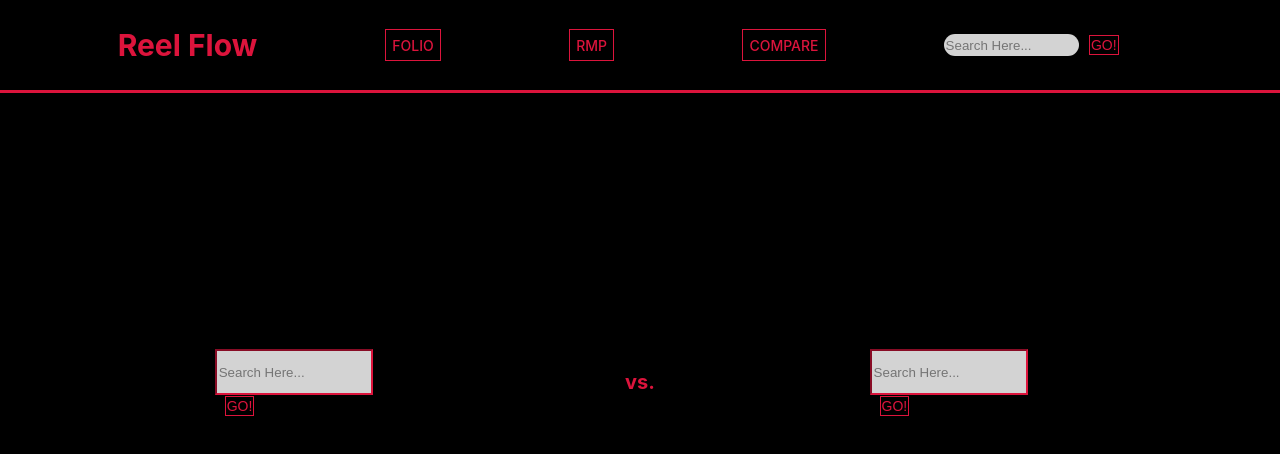
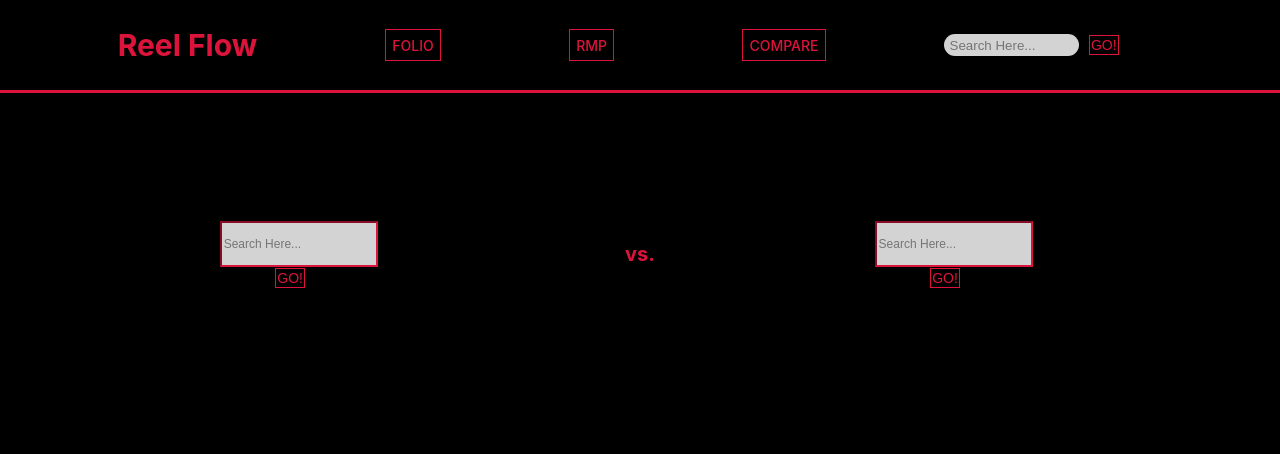
Before and after one commit to drivas-val/reelflow, a React (Create React App) app: page /Compare in a window 1280 px wide. Shown: the top 454 px of the page. Built offline with nearby package versions, Linux system fonts and the light colour scheme.

Commit message:
Edited search bar margins and size. Edited poster design for Compare Page.

```diff
--- a/src/components/CompareOne.tsx
+++ b/src/components/CompareOne.tsx
@@ -1,5 +1,5 @@
 import "./Styles.css"
-import {useContext, FormEvent, useState, useEffect} from 'react'
+import {useContext, FormEvent, useState, useEffect, MouseEvent} from 'react'
 import {GlobalContext} from '../context/GlobalState'
 import {Header} from '../components/Header'
 import { MovieType } from '../components/Slide';
@@ -15,6 +15,7 @@ type SearchProps = {
 
 export let CompareOne = (props:SearchProps) => {
     let [input, setInput] = useState("");
+    const { addCompare, compareList, removeCompare} = useContext(GlobalContext)
 
     let navigate = useNavigate()
 
@@ -34,6 +35,22 @@ export let CompareOne = (props:SearchProps) => {
         window.location.reload()
     }
 
+    const handleClickRemove = (event:MouseEvent<HTMLButtonElement>, movId: number) => {
+        event.preventDefault()
+        // const movie = compareList.find((m) => m.id == movId);
+        // if (movie) {
+        // removeCompare(compareList[0])
+        // navigate("/Compare")
+        // window.location.reload()
+        // }
+
+        for (let i = 0; i < compareList.length; i++) {
+            removeCompare(compareList[i])
+            navigate("/Compare")
+            window.location.reload()
+        }
+    }
+
     return(
             <div className="bodyStyle">
                 <div className='compareFlex'>
@@ -48,8 +65,11 @@ export let CompareOne = (props:SearchProps) => {
                         onChange={(event) => setInput(event.target.value)}
                         className="compareSearch"/>
                         <button type="submit"
-                        className="navBarStyle">GO!</button>
+                        className="compareGo">GO!</button>
                     </form>
+                </div>
+                <div className="restartFlex">
+                    <button onClick={(e) => handleClickRemove(e, compareList[0].id)} className="restartButton" type="button">Restart</button>
                 </div>
             </div>
         )
--- a/src/components/CompareSlide.tsx
+++ b/src/components/CompareSlide.tsx
@@ -81,9 +81,8 @@ export let CompareSlide = (props:SlideProps) => {
     return(
         <div>
             <div key={movs[0].title} className='overlayPos'>
-                    <img className='posterStyle' src={`https://image.tmdb.org/t/p/w1280${movs[0].poster_path}`} alt="/"/>
+                    <img className='comparePoster' src={`https://image.tmdb.org/t/p/w1280${movs[0].poster_path}`} alt="/"/>
                     <div className='imageOverlay'>
-                            <button onClick={(e) => handleClickRemove(e, movs[0].id)} className="removeButton" type="button">X</button>
                             <p className='overlayName'>{movs[0].title || movs[0].name}</p>
                             <p className='overlayDate'>Release Date: {movs[0].release_date || movs[0].first_air_date}</p>
                             <p className='overlayRating'>Rating: {Number(movs[0].vote_average).toPrecision(2)}</p>
--- a/src/components/CompareTwo.tsx
+++ b/src/components/CompareTwo.tsx
@@ -26,11 +26,10 @@ export let CompareTwo = (props:SearchProps) => {
 
     const handleClickRemove = (event:MouseEvent<HTMLButtonElement>, movId: number) => {
         event.preventDefault()
-        const movie = compareList.find((m) => m.id == movId);
-        if (movie) {
-        removeCompare(compareList[0])
-        navigate("/Compare")
-        window.location.reload()
+        for (let i = 0; i < compareList.length; i++) {
+            removeCompare(compareList[i])
+            navigate("/Compare")
+            window.location.reload()
         }
     }
 
@@ -44,17 +43,17 @@ export let CompareTwo = (props:SearchProps) => {
                     <h1 className='vs'>vs.</h1>
 
                     <div key={compareList[0].title} className='overlayPos'>
-                    <img className='posterStyle' src={`https://image.tmdb.org/t/p/w1280${compareList[0].poster_path}`} alt="/"/>
+                    <img className='comparePoster' src={`https://image.tmdb.org/t/p/w1280${compareList[0].poster_path}`} alt="/"/>
                     <div className='imageOverlay'>
-                            <button onClick={(e) => handleClickRemove(e, compareList[0].id)} className="removeButton" type="button">X</button>
                             <p className='overlayName'>{compareList[0].title || compareList[0].name}</p>
                             <p className='overlayDate'>Release Date: {compareList[0].release_date || compareList[0].first_air_date}</p>
                             <p className='overlayRating'>Rating: {Number(compareList[0].vote_average).toPrecision(2)}</p>
                             <p className='overlayDescription'> Description: {compareList[0].overview} </p>
-
-                        </div>
                     </div>
-
+                    </div>
+                </div>
+                <div className="restartFlex">
+                    <button onClick={(e) => handleClickRemove(e, compareList[0].id)} className="restartButton" type="button">Restart</button>
                 </div>
             </div>
         )
--- a/src/components/Styles.css
+++ b/src/components/Styles.css
@@ -10,6 +10,10 @@ Header Content
     font-weight: bold;
 }
 
+.titleStyle:hover{
+    color:red
+}
+
 .searchStyle{
     background-color: #D3D3D3;
     width: 60%;
@@ -17,6 +21,7 @@ Header Content
     height: 20px;
     border: none;
     outline: none;
+    text-indent: 3%;
 }
 
 .navBarStyle{
@@ -31,7 +36,12 @@ Header Content
     margin-left: 10px;
     text-decoration: none;
     padding: .5%;
+}
 
+.navBarStyle:hover{
+    transition: all .5s;
+    transform: scale(1);
+    opacity: .7;
 }
 
 .headerStyle{
@@ -304,10 +314,11 @@ Folio Page
     border-width: 2px;
     border-color: #DC143C;
     outline: none;
+    font-size: 12px;
 }
 
 .compareFlex{
-    margin-top: 20%;
+    margin-top: 10%;
     display: flex;
     flex-direction: row;
     flex-wrap: nowrap;
@@ -319,3 +330,37 @@ Folio Page
     color: #DC143C;
     font-size: 20px;
 }
+
+.restartFlex{
+    display: flex;
+    justify-content: center;
+    flex-direction: row;
+}
+
+.restartButton {
+    color: white;
+    font-size: 15px;
+    background-color: red;
+    border: none;
+    border-radius: 4vmin;
+}
+
+.compareGo {
+    outline: none;
+    font-weight: 500;
+    width:fit-content;
+    color: #DC143C;
+    background: transparent;
+    font-size: 14px;
+    text-transform: uppercase;
+    border: 1px solid #DC143C;
+    margin-left: 30%;
+    text-decoration: none;
+    padding: .5%;
+}
+
+.comparePoster {
+    width: 250px;
+    padding: 10px;
+    border: 2px solid #DC143C;
+}
--- a/src/pages/ComparePage.tsx
+++ b/src/pages/ComparePage.tsx
@@ -26,7 +26,7 @@ export let ComparePage = () => {
                         onChange={(event) => setInput(event.target.value)}
                         className="compareSearch"/>
                         <button type="submit"
-                        className="navBarStyle">GO!</button>
+                        className="compareGo">GO!</button>
                     </form>
 
                     <h1 className='vs'>vs.</h1>
@@ -37,7 +37,7 @@ export let ComparePage = () => {
                         onChange={(event) => setInput(event.target.value)}
                         className="compareSearch"/>
                         <button type="submit"
-                        className="navBarStyle">GO!</button>
+                        className="compareGo">GO!</button>
                     </form>
                 </div>
             </div>
```
